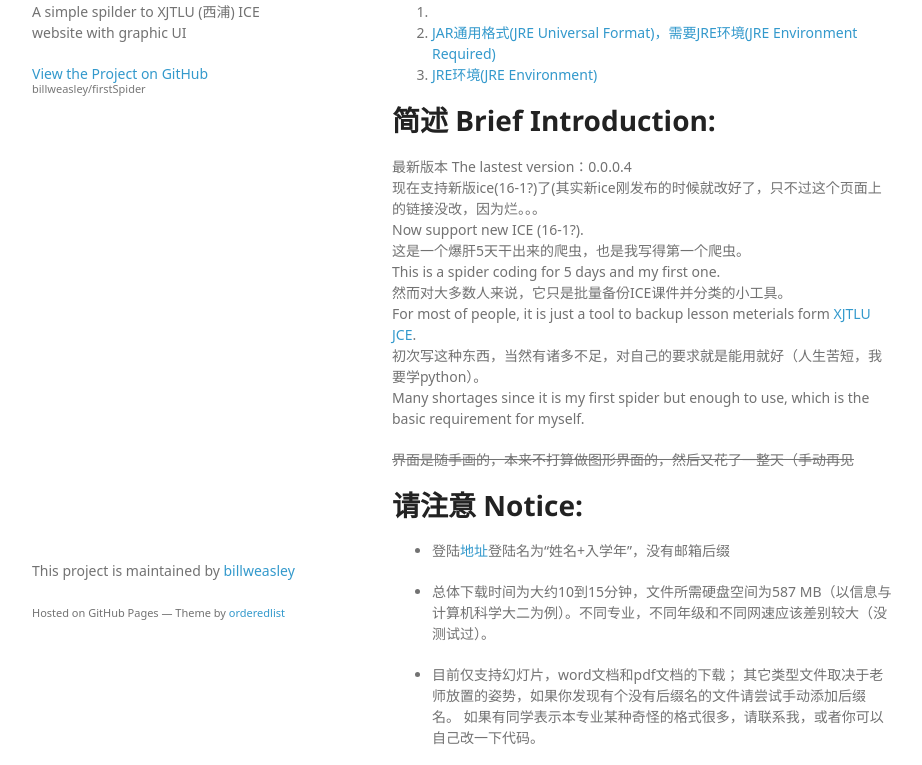
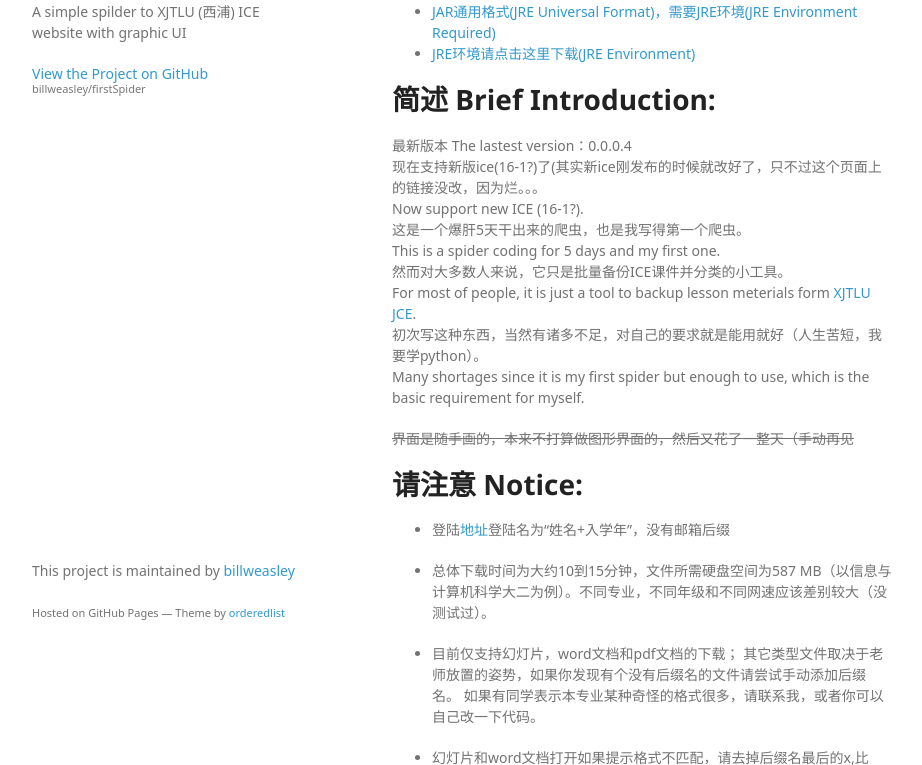
Before and after one commit to billweasley/firstSpider, a plain HTML site: page index.html in a window 1280 px wide. Shown: the part 108-873 px from the top of the page, without its empty margins (178-1100 px from the left). Drawn offline with Linux system fonts and the light colour scheme; a web font is replaced by a local one.

Commit message:
Update index.html

```diff
--- a/index.html
+++ b/index.html
@@ -24,10 +24,10 @@
 <a class="anchor" href="#%E7%94%A8%E6%88%B7%E4%B8%8B%E8%BD%BD-user-download" aria-hidden="true"><span aria-hidden="true" class="octicon octicon-link"></span></a>用户下载 User Download:
 </h1>
 
-<ol>
-<li><li><a href="http://pan.baidu.com/s/1bXw6Ea">JAR通用格式(JRE Universal Format)，需要JRE环境(JRE Environment Required)</a></li>
-<li><a href="http://www.java.com/en/download/manual.jsp">JRE环境(JRE Environment)</a></li>
-</ol>
+<ul>
+<li><a href="http://pan.baidu.com/s/1bXw6Ea">JAR通用格式(JRE Universal Format)，需要JRE环境(JRE Environment Required)</a></li>
+<li><a href="http://www.java.com/en/download/manual.jsp">JRE环境请点击这里下载(JRE Environment)</a></li>
+</ul>
 
 <h1>
 <a id="简述-brief-introduction" class="anchor" href="#%E7%AE%80%E8%BF%B0-brief-introduction" aria-hidden="true"><span aria-hidden="true" class="octicon octicon-link"></span></a>简述 Brief Introduction:</h1>
```
